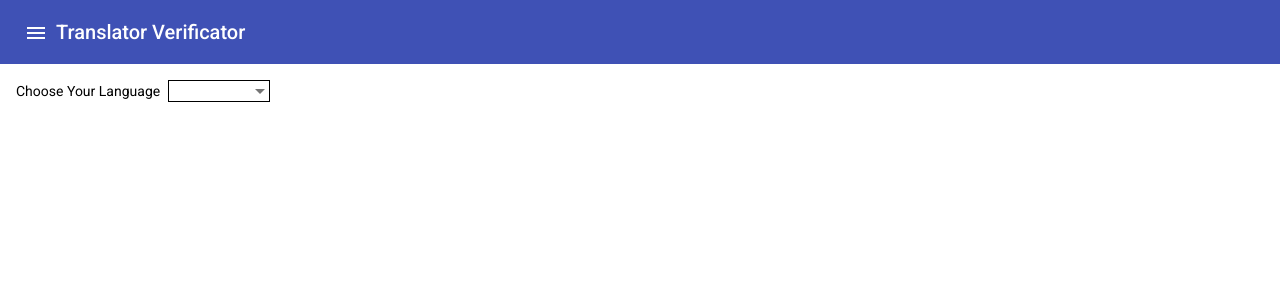
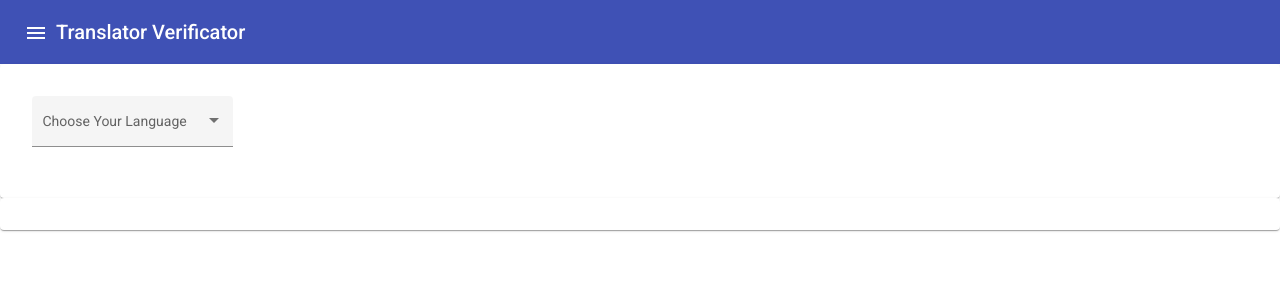
Before and after one commit to kriegster108/Project-Babelfish, an Angular app in the folder babel-fish/: page /translator-verificator in a window 1280 px wide. Shown: the top 300 px of the page. Built offline with nearby package versions, Linux system fonts and the light colour scheme.

Commit message:
form field and card adjustments

```diff
--- a/babel-fish/src/app/pages/page-wrapper-component/page-wrapper-component.component.ts
+++ b/babel-fish/src/app/pages/page-wrapper-component/page-wrapper-component.component.ts
@@ -1,6 +1,5 @@
 import { Component, OnInit } from '@angular/core';
 import { HeaderComponent } from '../header/header.component';
-import { HeaderService } from '../../services/header.service';
 
 @Component({
   selector: 'app-page-wrapper-component',
@@ -9,10 +8,8 @@ import { HeaderService } from '../../services/header.service';
 })
 export class PageWrapperComponent implements OnInit {
 
-  constructor(private headerService: HeaderService) { }
+  constructor() { }
 
   ngOnInit(): void {
-    this.headerService.setTitle('Intelligence');
   }
-
 }
--- a/babel-fish/src/app/pages/translator-verificator/translator-verificator.component.html
+++ b/babel-fish/src/app/pages/translator-verificator/translator-verificator.component.html
@@ -1,21 +1,33 @@
+<mat-card class="chooseLang">
   <div [formGroup]="myGroup" *ngIf="!loading && !languageSelected && !translationsDone" class="form">
-  <mat-label>Choose Your Language</mat-label>
+    <mat-form-field appearance="fill">
+    <mat-label class="titleChooseLang">Choose Your Language</mat-label>
     <mat-select  formControlName="langs" matNativeControl (selectionChange)="loadLanguage()">
         <mat-option *ngFor="let lang of langList" [value]="lang">{{lang}}</mat-option>
     </mat-select>
+    </mat-form-field>
   </div>
+</mat-card>
+
+<mat-card>
   <div *ngIf="loading">
     <app-spinner></app-spinner>
   </div>
+</mat-card>
+
 <mat-card class="verificator-wrapper" *ngIf="!loading && languageSelected">
   <div [formGroup]="verificationForm" class="form">
     <div class="control-wrapper">
+      <mat-form-field appearance="fill">
       <mat-label class="label">English: </mat-label>
       <input matInput formControlName="english">
+    </mat-form-field>
     </div>
     <div class="control-wrapper">
+      <mat-form-field appearance="fill">
       <mat-label class="label">Spanish: </mat-label>
       <input matInput formControlName="spanish">
+    </mat-form-field>
     </div>
     <div class="button-wrapper">
       <button class="primary" color="primary" mat-button (click)="submitTranslation()">Submit</button>
--- a/babel-fish/src/app/pages/translator-verificator/translator-verificator.component.scss
+++ b/babel-fish/src/app/pages/translator-verificator/translator-verificator.component.scss
@@ -1,11 +1,3 @@
-// .verificator-container {
-//   border: 1px solid gray;
-//   text-align: center;
-//   position: relative;
-//   height: 100%;
-//   animation: slide 3s;
-// }
-
 .verificator-wrapper{
   font-size: 16px;
   margin: 30px auto !important;
@@ -14,6 +6,11 @@
   border:1px solid black;
   align-items: center;
 }
+
+.chooseLang {
+  align-items: center;
+}
+
 .button-wrapper {
   text-align: center;
 }
@@ -37,13 +34,6 @@
 .control-wrapper {
   display: block;
   margin-bottom: 16px;
-}
-
-mat-select {
-  border:1px solid black;
-  width: 100px;
-  display: inline-block;
-  margin-left: 8px;
 }
 
 .form {
@@ -86,13 +76,10 @@ mat-select {
 
 /////CSS for spinner
 
-.verificator-wrapper {
-  display: flex;
-  justify-content: center;
-  align-items: center;
-  // width: 100vw;
-  // height: 100vh;
-  // box-sizing: border-box;
-  margin: 0;
-  padding: 0;
-}
+// .verificator-wrapper {
+//   display: flex;
+//   justify-content: center;
+//   align-items: center;
+//   margin: 0;
+//   padding: 0;
+// }
```
Lines whose indentation alone changed are shown as unchanged.
